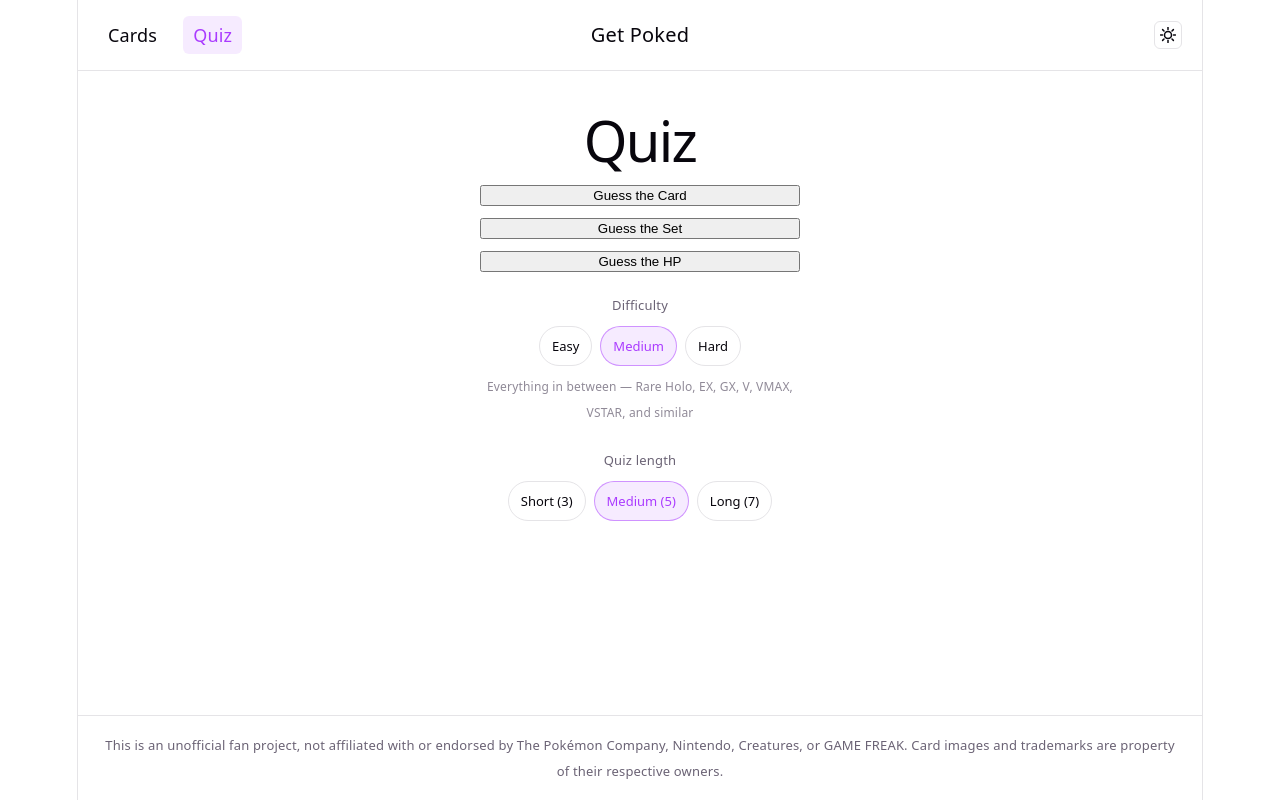
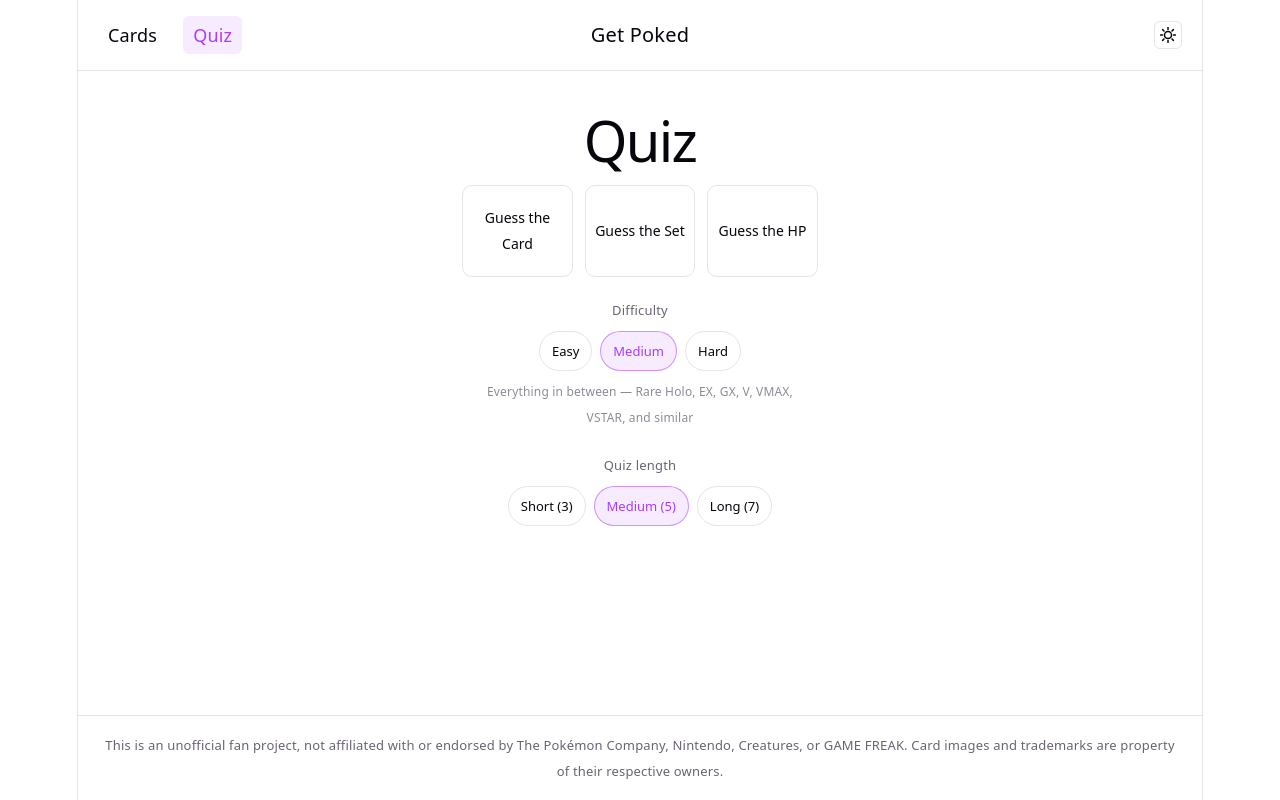
Before and after one commit to gas12241/get-poked, a React (Vite) app in the folder frontend/: page /quiz in a window 1280 px wide. Built offline with nearby package versions, Linux system fonts and the light colour scheme; no server answers.

Commit message:
Style quiz mode buttons as a row of tiles instead of thin bars
Kept the height increase modest (92px min-height) so the whole
mode-selection screen still fits on load with no scrolling.

See docs/decisions.md #048.

```diff
--- a/frontend/src/pages/pages.css
+++ b/frontend/src/pages/pages.css
@@ -398,8 +398,30 @@
 
 .quiz-mode-buttons {
   display: flex;
-  flex-direction: column;
   gap: 12px;
+}
+
+.quiz-mode-buttons button {
+  flex: 1;
+  min-height: 92px;
+  padding: 12px 8px;
+  display: flex;
+  align-items: center;
+  justify-content: center;
+  text-align: center;
+  font: inherit;
+  font-size: 14px;
+  font-weight: 500;
+  border-radius: 10px;
+  border: 1px solid var(--border);
+  background: var(--bg);
+  color: var(--text-h);
+  cursor: pointer;
+
+  &:hover:not(:disabled) {
+    background: var(--accent-bg);
+    border-color: var(--accent-border);
+  }
 }
 
 .quiz-picker-label {
```
Also changed, not shown: 2 other files (tests, documents, lock files or other folders).
